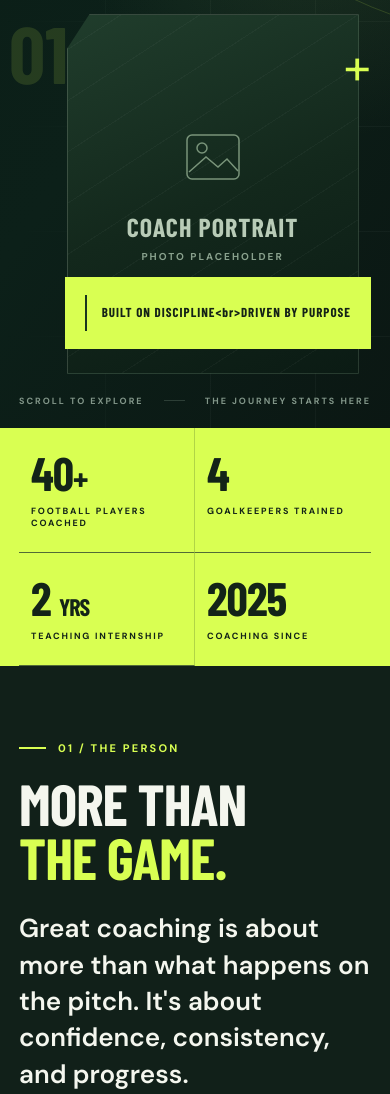
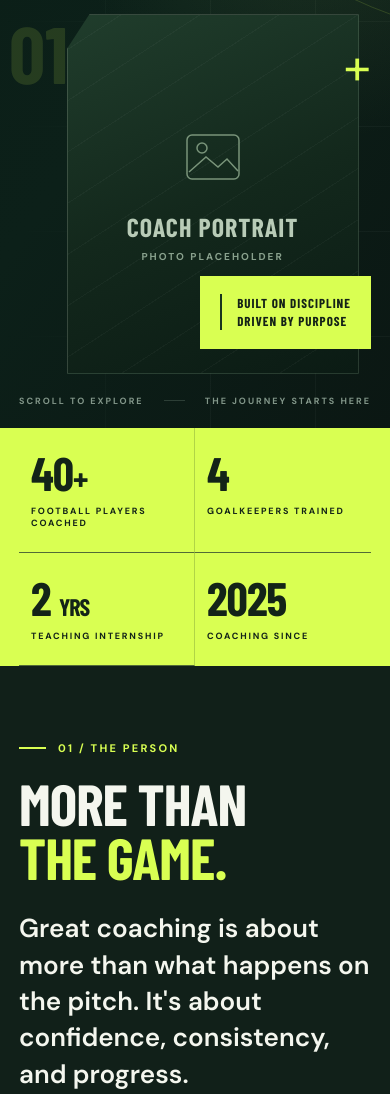
Before and after one commit to 7amziiiii/mohammed-qasem-portfolio, a plain HTML site: page index.html in a window 390 px wide. Shown: the part 680-1774 px from the top of the page. Drawn offline with nearby package versions, Linux system fonts and the light colour scheme; a web font is replaced by a local one.

Commit message:
Fix hero tagline line break on mobile

```diff
--- a/index.html
+++ b/index.html
@@ -50,7 +50,7 @@
         <div class="hero-visual">
           <div class="hero-number" aria-hidden="true">01</div>
           <div class="image-placeholder hero-photo" data-placeholder="hero"><div class="placeholder-field"><svg viewBox="0 0 64 64" fill="none" aria-hidden="true"><rect x="6" y="10" width="52" height="44" rx="5" stroke="currentColor" stroke-width="1.5"/><circle cx="21" cy="23" r="5" stroke="currentColor" stroke-width="1.5"/><path d="m8 47 17-15 12 10 9-8 11 12" stroke="currentColor" stroke-width="1.5"/></svg><span data-i18n="heroPhoto">COACH PORTRAIT</span><small data-i18n="replacePhoto">PHOTO PLACEHOLDER</small></div></div>
-          <div class="hero-visual-label"><span class="vertical-rule"></span><span data-i18n="visualLabel">BUILT ON DISCIPLINE<br>DRIVEN BY PURPOSE</span></div>
+          <div class="hero-visual-label"><span class="vertical-rule"></span><span data-i18n-html="visualLabel">BUILT ON DISCIPLINE<br>DRIVEN BY PURPOSE</span></div>
           <div class="hero-corner" aria-hidden="true">+</div>
         </div>
       </div>
```
